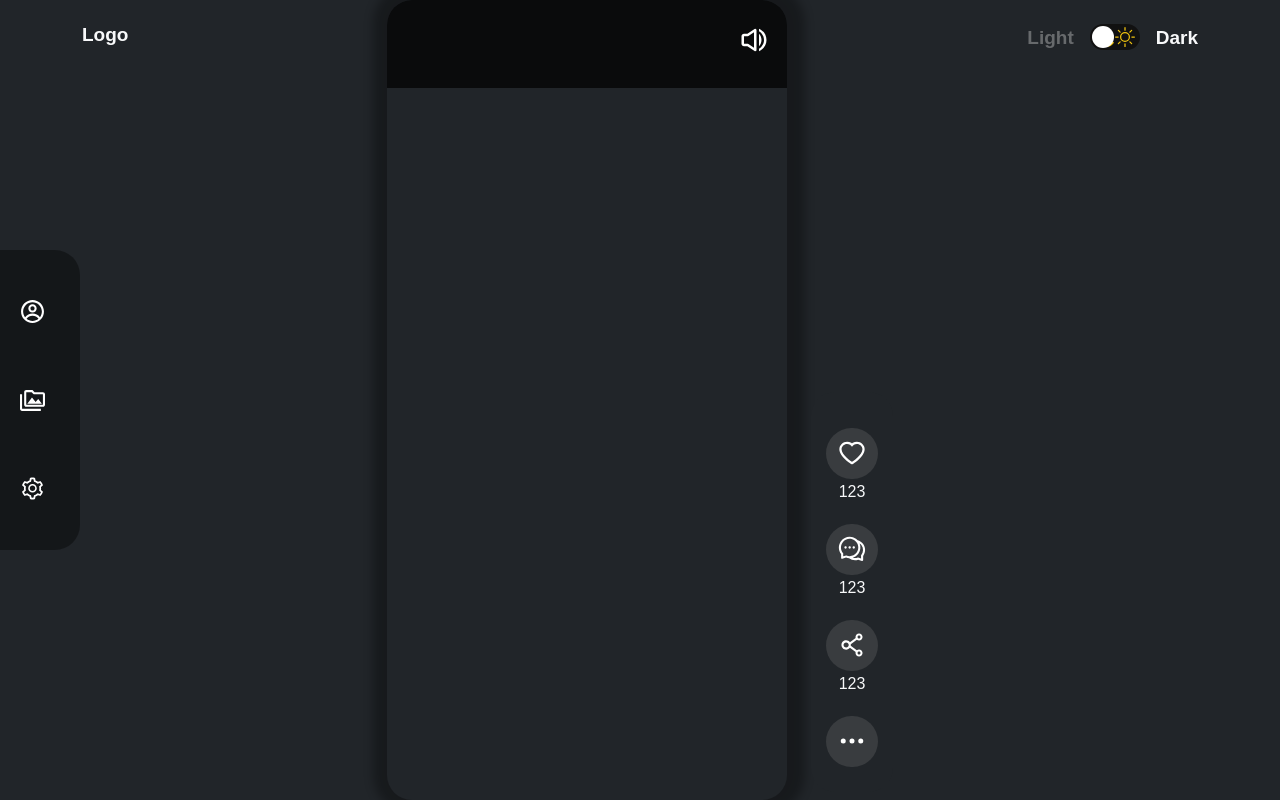
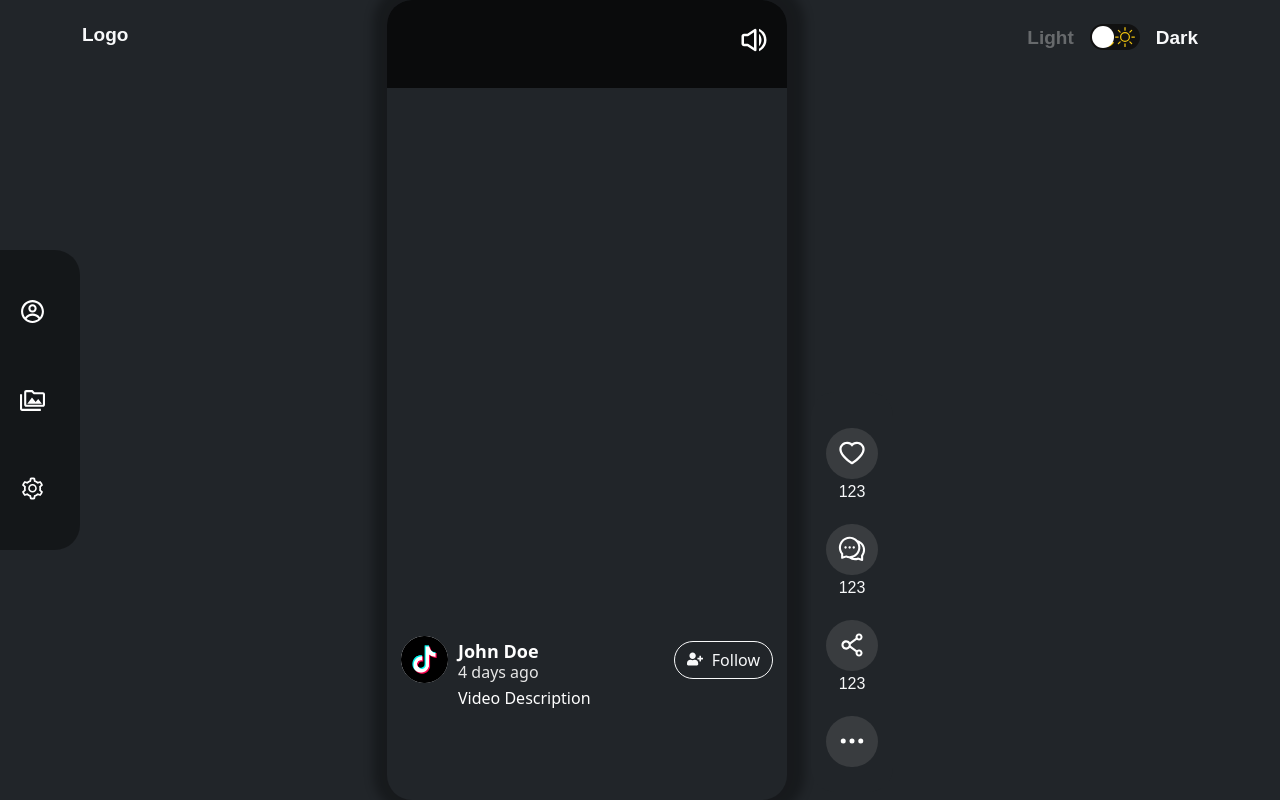
Before and after one commit to huzaifa-aslam/tiktok-clone-fiverr, a React (Create React App) app: page / in a window 1280 px wide. Built offline with nearby package versions, Linux system fonts and the light colour scheme.

Commit message:
add actions

```diff
--- a/src/screens/home/home.css
+++ b/src/screens/home/home.css
@@ -74,7 +74,7 @@
   align-items: center;
   z-index: 1;
   /* top: 635px; */
-  bottom: 48;
+  bottom: 48px;
   height: 155px;
 }
 
```
